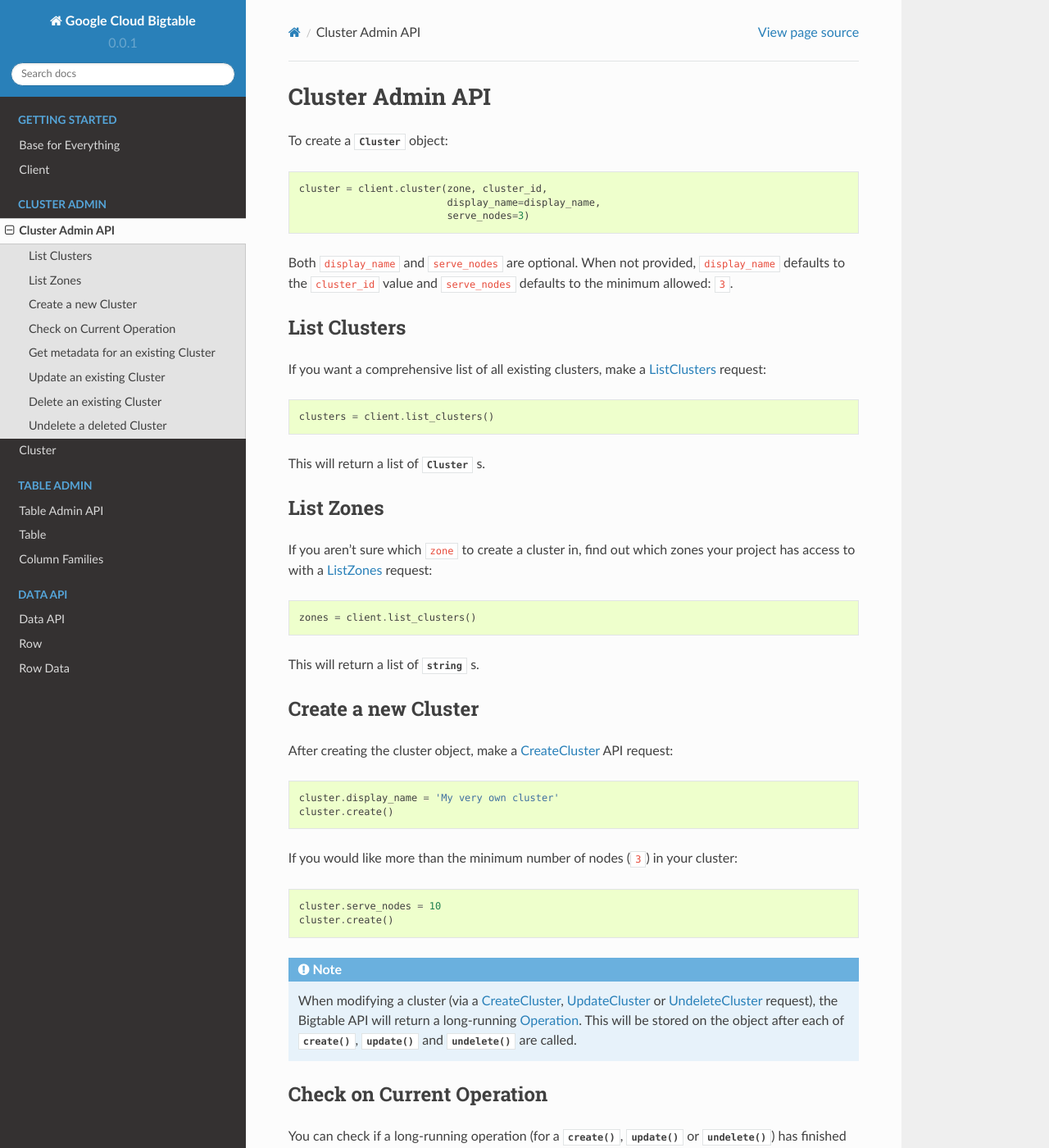
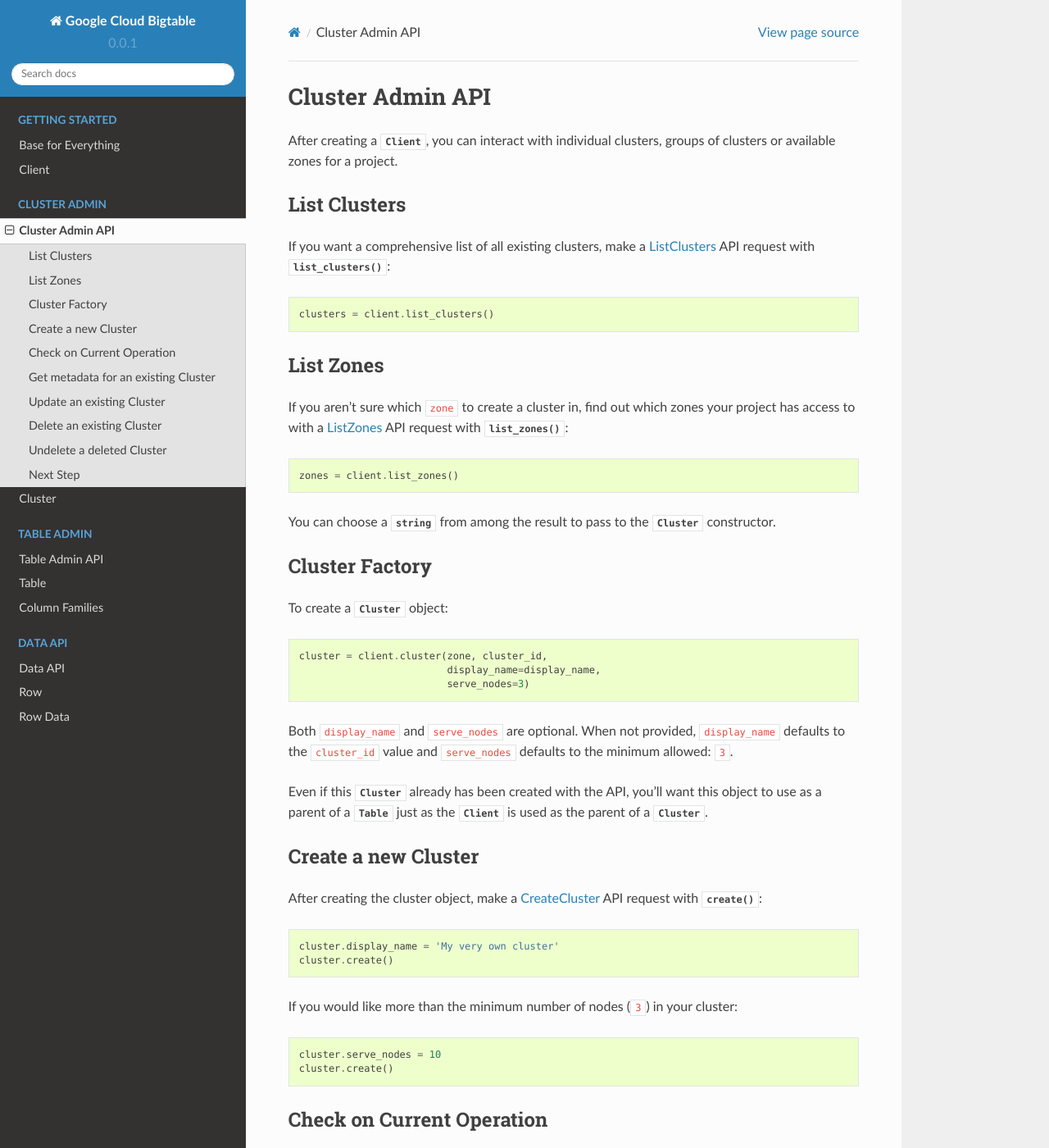
Before and after one commit to dhermes/gcloud-python-bigtable, a Sphinx documentation site: the page built from docs/cluster-api.rst, in a window 1280 px wide and 1400 px high. Shown: the whole window at 82% size. Built offline with Sphinx 7.4.7 and the Read the Docs theme 2.0.0, drawn with Linux system fonts in a browser that asks for light colours; the version number is read from the project's files by our own code; some of the changed text lies outside the part shown.

Commit message:
Updating Cluster Admin page.

```diff
--- a/docs/cluster-api.rst
+++ b/docs/cluster-api.rst
@@ -1,6 +1,37 @@
 Cluster Admin API
 =================
 
+After creating a :class:`Client <gcloud_bigtable.client.Client>`, you can
+interact with individual clusters, groups of clusters or available
+zones for a project.
+
+List Clusters
+-------------
+
+If you want a comprehensive list of all existing clusters, make a
+`ListClusters`_ API request with
+:class:`list_clusters() <gcloud_bigtable.client.Client.list_clusters>`:
+
+.. code:: python
+
+    clusters = client.list_clusters()
+
+List Zones
+----------
+
+If you aren't sure which ``zone`` to create a cluster in, find out
+which zones your project has access to with a `ListZones`_ API request
+with :class:`list_zones() <gcloud_bigtable.client.Client.list_zones>`:
+
+.. code:: python
+
+    zones = client.list_zones()
+
+You can choose a :class:`string <str>` from among the result to pass to
+the :class:`Cluster <gcloud_bigtable.cluster.Cluster>` constructor.
+
+Cluster Factory
+---------------
 
 To create a :class:`Cluster <gcloud_bigtable.cluster.Cluster>` object:
 
@@ -14,38 +45,17 @@
 ``display_name`` defaults to the ``cluster_id`` value and ``serve_nodes``
 defaults to the minimum allowed: ``3``.
 
-*************
-List Clusters
-*************
+Even if this :class:`Cluster <gcloud_bigtable.cluster.Cluster>` already
+has been created with the API, you'll want this object to use as a
+parent of a :class:`Table <gcloud_bigtable.table.Table>` just as the
+:class:`Client <gcloud_bigtable.client.Client>` is used as the parent of
+a :class:`Cluster <gcloud_bigtable.cluster.Cluster>`.
 
-If you want a comprehensive list of all existing clusters,
-make a `ListClusters`_ request:
+Create a new Cluster
+--------------------
 
-.. code:: python
-
-    clusters = client.list_clusters()
-
-This will return a list of
-:class:`Cluster <gcloud_bigtable.cluster.Cluster>` s.
-
-**********
-List Zones
-**********
-
-If you aren't sure which ``zone`` to create a cluster in, find out
-which zones your project has access to with a `ListZones`_ request:
-
-.. code:: python
-
-    zones = client.list_clusters()
-
-This will return a list of :class:`string <str>` s.
-
-********************
-Create a new Cluster
-********************
-
-After creating the cluster object, make a `CreateCluster`_ API request:
+After creating the cluster object, make a `CreateCluster`_ API request
+with :meth:`create() <gcloud_bigtable.cluster.Cluster.create>`:
 
 .. code:: python
 
@@ -70,15 +83,12 @@
 
 .. _Operation: https://github.com/GoogleCloudPlatform/cloud-bigtable-client/blob/e6fc386d9adc821e1cf5c175c5bf5830b641eb3f/bigtable-protos/src/main/proto/google/longrunning/operations.proto#L73-L102
 
-**************************
-Check on Current Operation
-**************************
-
 You can check if a long-running operation (for a
 :meth:`create() <gcloud_bigtable.cluster.Cluster.create>`,
 :meth:`update() <gcloud_bigtable.cluster.Cluster.update>` or
 :meth:`undelete() <gcloud_bigtable.cluster.Cluster.undelete>`) has finished
-by making a `GetOperation`_ request:
+by making a `GetOperation`_ request with
+:meth:`operation_finished() <gcloud_bigtable.cluster.Cluster.operation_finished>`:
 
 .. code:: python
 
@@ -96,11 +106,11 @@
     has completed (checked via this method). We could easily surface these
     properties publicly, but it's unclear if end-users would need them.
 
-************************************
 Get metadata for an existing Cluster
-************************************
+------------------------------------
 
-After creating the cluster object, make a `GetCluster`_ API request:
+After creating the cluster object, make a `GetCluster`_ API request
+with :meth:`reload() <gcloud_bigtable.cluster.Cluster.reload>`:
 
 .. code:: python
 
@@ -110,36 +120,45 @@
 ``cluster`` in addition to the ``cluster_id``, ``zone`` and ``project_id``
 already set on the :class:`Cluster <gcloud_bigtable.cluster.Cluster>` object.
 
-**************************
 Update an existing Cluster
-**************************
+--------------------------
 
-After creating the cluster object, make an `UpdateCluster`_ API request:
+After creating the cluster object, make an `UpdateCluster`_ API request
+with :meth:`update() <gcloud_bigtable.cluster.Cluster.update>`:
 
 .. code:: python
 
     client.display_name = 'New display_name'
     cluster.update()
 
-**************************
 Delete an existing Cluster
-**************************
+--------------------------
 
-Make a `DeleteCluster`_ API request:
+Make a `DeleteCluster`_ API request with
+:meth:`delete() <gcloud_bigtable.cluster.Cluster.delete>`:
 
 .. code:: python
 
     cluster.delete()
 
-**************************
 Undelete a deleted Cluster
-**************************
+--------------------------
 
-Make a `UndeleteCluster`_ API request:
+Make an `UndeleteCluster`_ API request with
+:meth:`undelete() <gcloud_bigtable.cluster.Cluster.undelete>`:
 
 .. code:: python
 
     cluster.undelete()
+
+Next Step
+---------
+
+Now we go down the hierarchy from
+:class:`Cluster <gcloud_bigtable.cluster.Cluster>` to a
+:class:`Table <gcloud_bigtable.table.Table>`.
+
+Head next to learn about the `Table Admin API`_.
 
 .. _Cluster Admin API: https://cloud.google.com/bigtable/docs/creating-cluster
 .. _CreateCluster: https://github.com/GoogleCloudPlatform/cloud-bigtable-client/blob/e6fc386d9adc821e1cf5c175c5bf5830b641eb3f/bigtable-protos/src/main/proto/google/bigtable/admin/cluster/v1/bigtable_cluster_service.proto#L66-L68
@@ -150,3 +169,4 @@
 .. _ListClusters: https://github.com/GoogleCloudPlatform/cloud-bigtable-client/blob/e6fc386d9adc821e1cf5c175c5bf5830b641eb3f/bigtable-protos/src/main/proto/google/bigtable/admin/cluster/v1/bigtable_cluster_service.proto#L44-L46
 .. _GetOperation: https://github.com/GoogleCloudPlatform/cloud-bigtable-client/blob/bfe4138f04bf3383a558152e4333112cdd13d5b0/bigtable-protos/src/main/proto/google/longrunning/operations.proto#L43-L45
 .. _UndeleteCluster: https://github.com/GoogleCloudPlatform/cloud-bigtable-client/blob/e6fc386d9adc821e1cf5c175c5bf5830b641eb3f/bigtable-protos/src/main/proto/google/bigtable/admin/cluster/v1/bigtable_cluster_service.proto#L126-L128
+.. _Table Admin API: table-api.html
```
Also changed, not shown: other parts of docs/cluster-api.rst (+3 -0 lines).
